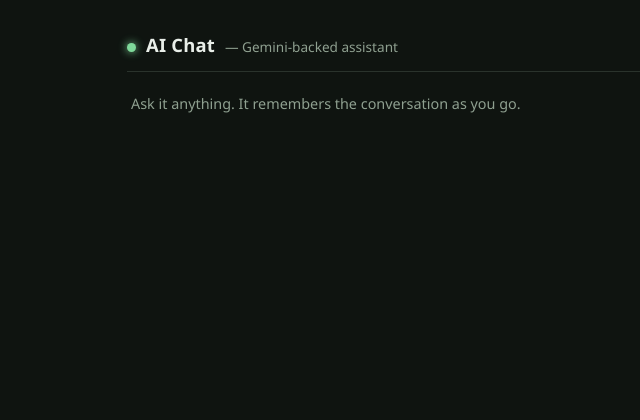
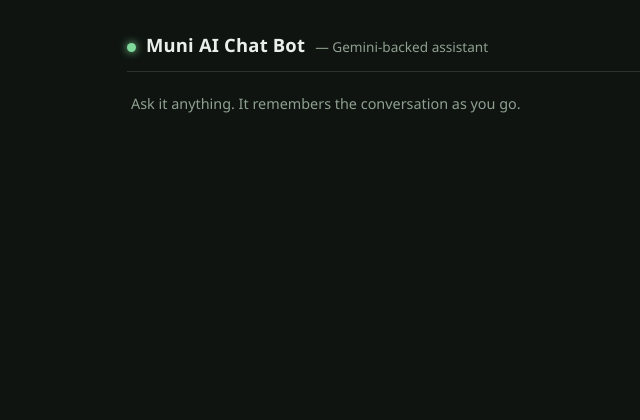
Before and after one commit to muniswami-y/ai-chat-bot, a Flask app: page / in a window 1280 px wide. Shown: the top 420 px of the page, without its empty margins (193-833 px from the left). Run offline with Flask 3, Linux system fonts and the light colour scheme.

Commit message:
Update header title to 'Muni AI Chat Bot'

```diff
--- a/templates/index.html
+++ b/templates/index.html
@@ -165,7 +165,7 @@
   <div class="app">
     <header>
       <span class="dot"></span>
-      <h1>AI Chat</h1>
+      <h1>Muni AI Chat Bot</h1>
       <span>&mdash; Gemini-backed assistant</span>
     </header>
 
```
